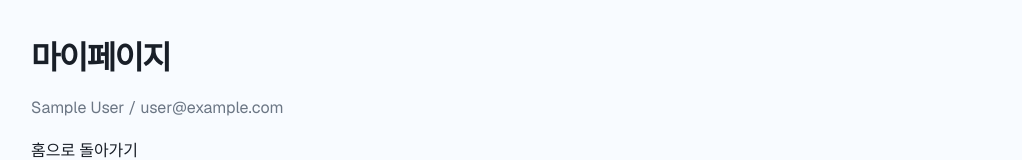
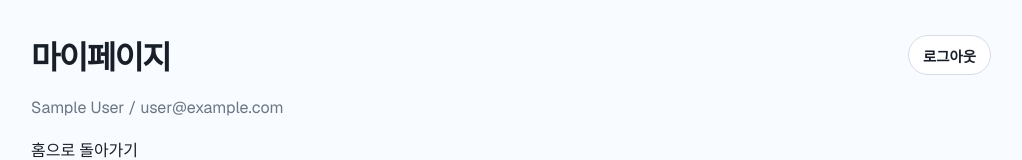
Before and after one commit to zuu3/jwaujigan, a Next.js app: page /mypage in a window 1280 px wide. Shown: the top 160 px of the page, without its empty margins (129-1151 px from the left). Built offline with nearby package versions, Linux system fonts and the light colour scheme; no server answers; sample sign-in values are in the browser's storage.

Commit message:
feat: add SignOutButton component and integrate it into MyPage and HomeContainer

```diff
--- a/src/app/mypage/page.tsx
+++ b/src/app/mypage/page.tsx
@@ -1,5 +1,6 @@
 import { redirect } from "next/navigation";
 import Link from "next/link";
+import { SignOutButton } from "@/components/auth/sign-out-button";
 import { auth } from "../../../auth";
 
 export default async function MyPage() {
@@ -19,9 +20,36 @@ export default async function MyPage() {
       }}
     >
       <div style={{ width: "min(100%, 960px)", margin: "0 auto" }}>
-        <h1 style={{ margin: 0, fontSize: "2rem", letterSpacing: "-0.05em" }}>
-          마이페이지
-        </h1>
+        <div
+          style={{
+            display: "flex",
+            alignItems: "center",
+            justifyContent: "space-between",
+            gap: 16,
+            flexWrap: "wrap",
+          }}
+        >
+          <h1 style={{ margin: 0, fontSize: "2rem", letterSpacing: "-0.05em" }}>
+            마이페이지
+          </h1>
+          <SignOutButton
+            callbackUrl="/"
+            style={{
+              display: "inline-flex",
+              minHeight: 40,
+              alignItems: "center",
+              justifyContent: "center",
+              padding: "0 14px",
+              border: "1px solid #d7dde5",
+              borderRadius: 999,
+              color: "#191f28",
+              background: "#ffffff",
+              fontSize: "0.9rem",
+              fontWeight: 700,
+              cursor: "pointer",
+            }}
+          />
+        </div>
         <p style={{ marginTop: 16, color: "#6b7684", lineHeight: 1.7 }}>
           {session.user.name ?? "사용자"} / {session.user.email}
         </p>
--- a/src/components/auth/sign-out-button.tsx
+++ b/src/components/auth/sign-out-button.tsx
@@ -1,34 +1,33 @@
 "use client";
 
-import styled from "@emotion/styled";
+import type { ComponentPropsWithoutRef, MouseEvent } from "react";
 import { signOut } from "next-auth/react";
 
-export function SignOutButton() {
+type SignOutButtonProps = ComponentPropsWithoutRef<"button"> & {
+  callbackUrl?: string;
+};
+
+export function SignOutButton({
+  callbackUrl = "/",
+  onClick,
+  type = "button",
+  ...props
+}: SignOutButtonProps) {
+  const handleClick = async (event: MouseEvent<HTMLButtonElement>) => {
+    onClick?.(event);
+
+    if (event.defaultPrevented) {
+      return;
+    }
+
+    await signOut({
+      callbackUrl,
+    });
+  };
+
   return (
-    <Button
-      type="button"
-      onClick={() =>
-        void signOut({
-          callbackUrl: "/",
-        })
-      }
-    >
+    <button {...props} type={type} onClick={(event) => void handleClick(event)}>
       로그아웃
-    </Button>
+    </button>
   );
 }
-
-const Button = styled.button`
-  display: inline-flex;
-  min-height: 40px;
-  align-items: center;
-  justify-content: center;
-  padding: 0 14px;
-  border: 0;
-  border-radius: 999px;
-  color: #191f28;
-  background: rgba(49, 130, 246, 0.08);
-  font-size: 0.9rem;
-  font-weight: 700;
-  cursor: pointer;
-`;
```
Also changed, not shown: src/containers/home/index.tsx (+17 -0 lines).
